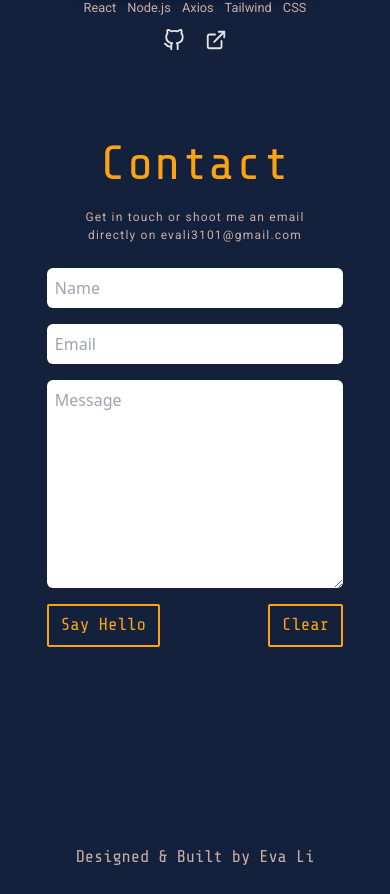
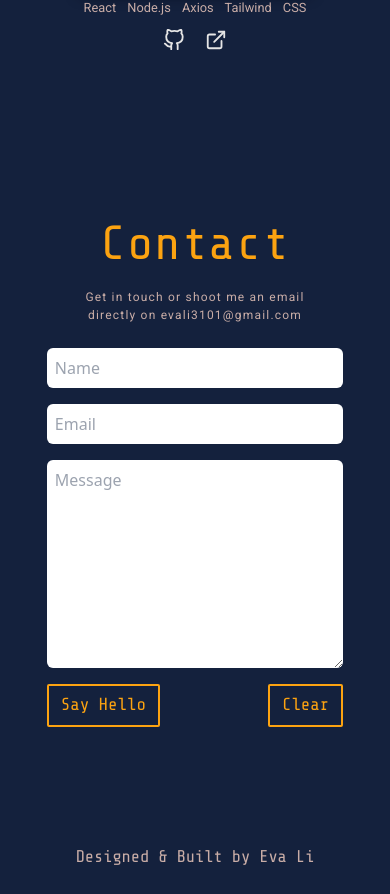
Before and after one commit to kibapika/Portfolio, a React (Create React App) app: page / in a window 390 px wide. Shown: the part 5252-6146 px from the top of the page. Built offline with nearby package versions, Linux system fonts and the light colour scheme.

Commit message:
edited mobile css contact

```diff
--- a/src/components/Contact.js
+++ b/src/components/Contact.js
@@ -14,7 +14,7 @@ const Contact = () => {
       data-aos-easing="linear"
       data-aos-delay="500"
       data-aos-offset="0"
-      className="flex flex-col justify-center items-start w-[70vw] max-[500px]:w-[65%] max-[500px]:items-center"
+      className="flex flex-col justify-center items-start w-[70vw] max-[500px]:w-[65%] max-[500px]:items-center max-[500px]:mt-[10rem]"
     >
       <h1
         className="text-[#FCA311] tracking-wide pb-2 text-[4rem] max-[500px]:text-[3rem]"
```
